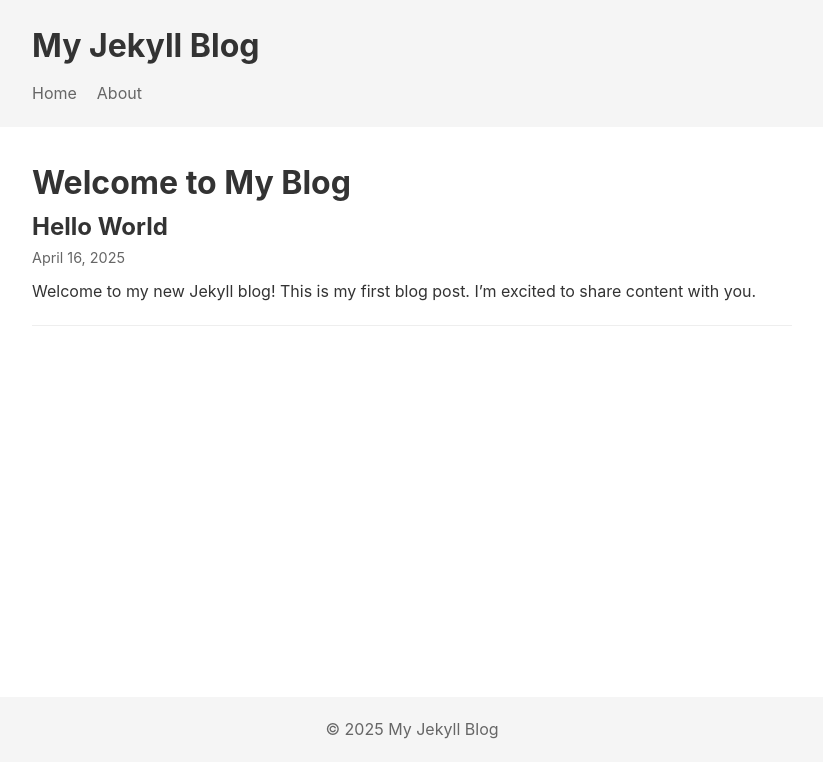
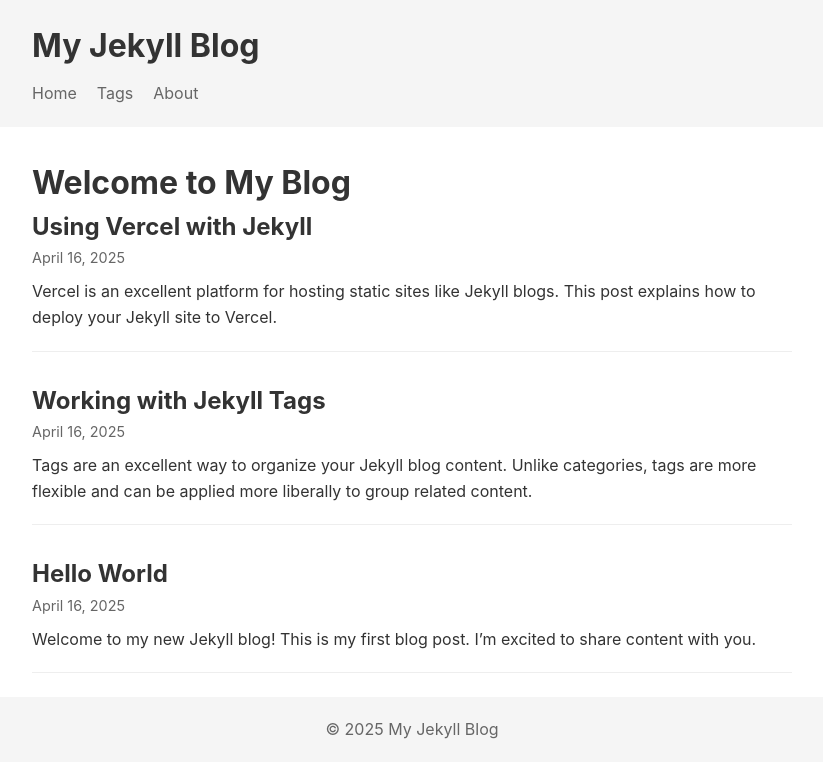
Before and after one commit to OxfordOutlander/charljeblog, a Jekyll site: the page built from index.html, in a window 1280 px wide. Shown: the top 778 px of the page, without its empty margins (228-1051 px from the left). Built offline with Jekyll 4.4.1, drawn with Linux system fonts in a browser that asks for light colours.

Commit message:
jekyll v2 with tags working

```diff
--- a/_config.yml
+++ b/_config.yml
@@ -11,6 +11,12 @@
   - jekyll-feed
   - jekyll-seo-tag
 
+# Collections for tags
+collections:
+  tags:
+    output: true
+    permalink: /tags/:path/
+
 exclude:
   - Gemfile
   - Gemfile.lock
--- a/_layouts/default.html
+++ b/_layouts/default.html
@@ -14,6 +14,7 @@
       <nav>
         <ul>
           <li><a href="{{ "/" | relative_url }}">Home</a></li>
+          <li><a href="{{ "/tags/" | relative_url }}">Tags</a></li>
           <li><a href="{{ "/about/" | relative_url }}">About</a></li>
         </ul>
       </nav>
--- /dev/null
+++ b/_plugins/tag_generator.rb
@@ -0,0 +1,37 @@
+module Jekyll
+  class TagPageGenerator < Generator
+    safe true
+
+    def generate(site)
+      return unless site.layouts.key? 'tag'
+
+      all_tags = []
+
+      # Collect all tags from all posts
+      site.posts.docs.each do |post|
+        if post.data['tags'].is_a?(Array)
+          all_tags.concat(post.data['tags'])
+        end
+      end
+
+      # Create a page for each unique tag
+      all_tags.uniq.each do |tag|
+        site.pages << TagPage.new(site, site.source, tag)
+      end
+    end
+  end
+
+  class TagPage < Page
+    def initialize(site, base, tag)
+      @site = site
+      @base = base
+      @dir = File.join('tags')
+      @name = "#{tag}.html"
+
+      self.process(@name)
+      self.read_yaml(File.join(base, '_layouts'), 'tag.html')
+      self.data['tag'] = tag
+      self.data['title'] = "Posts tagged with #{tag}"
+    end
+  end
+end
--- a/_posts/2025-04-16-hello-world.md
+++ b/_posts/2025-04-16-hello-world.md
@@ -3,6 +3,7 @@
 title: "Hello World"
 date: 2025-04-16 12:00:00 -0000
 categories: [jekyll, introduction]
+tags: [jekyll, static-site, markdown, tutorial]
 ---
 
 Welcome to my new Jekyll blog! This is my first blog post. I'm excited to share content with you.
--- /dev/null
+++ b/_posts/2025-04-16-second-post.md
@@ -0,0 +1,22 @@
+---
+layout: post
+title: "Working with Jekyll Tags"
+date: 2025-04-16 14:00:00 -0000
+categories: [jekyll, tips]
+tags: [jekyll, tags, organization, tutorial]
+---
+
+Tags are an excellent way to organize your Jekyll blog content. Unlike categories, tags are more flexible and can be applied more liberally to group related content.
+
+## How Tags Work in Jekyll
+
+Jekyll automatically creates collections of posts based on their tags. You can use Liquid templates to access these collections and create tag-based archives.
+
+## Benefits of Using Tags
+
+- **Improved Navigation**: Help readers find related content
+- **Better SEO**: Tags can improve search engine optimization
+- **Content Organization**: Group similar topics together
+- **Reader Experience**: Allow readers to browse topics they're interested in
+
+To add tags to a post, simply include them in the front matter as we've done with this post.
--- /dev/null
+++ b/_posts/2025-04-16-third-post.md
@@ -0,0 +1,26 @@
+---
+layout: post
+title: "Using Vercel with Jekyll"
+date: 2025-04-16 16:00:00 -0000
+categories: [deployment, hosting]
+tags: [vercel, deployment, hosting, static-site]
+---
+
+Vercel is an excellent platform for hosting static sites like Jekyll blogs. This post explains how to deploy your Jekyll site to Vercel.
+
+## Why Choose Vercel for Jekyll?
+
+- **Zero Configuration**: Vercel automatically detects Jekyll and configures the build process
+- **Performance**: Global CDN for fast loading times worldwide
+- **Preview Deployments**: Every git push creates a preview deployment
+- **Custom Domains**: Easy setup for custom domains with free SSL
+
+## Deployment Steps
+
+1. Push your Jekyll site to GitHub
+2. Connect your GitHub repository to Vercel
+3. Configure build settings if needed (usually automatic)
+4. Set environment variables if necessary
+5. Deploy!
+
+Vercel will automatically build and deploy your Jekyll site for every push to your main branch.
--- a/assets/css/main.css
+++ b/assets/css/main.css
@@ -92,6 +92,54 @@
   margin-top: 20px;
 }
 
+/* Tag styling */
+.post-tags {
+  margin: 10px 0;
+  font-size: 0.9em;
+}
+
+.post-tag {
+  color: #0066cc;
+  text-decoration: none;
+}
+
+.post-tag:hover {
+  text-decoration: underline;
+}
+
+.tag-cloud {
+  margin: 30px 0;
+  line-height: 2;
+}
+
+.tag-link {
+  display: inline-block;
+  background-color: #f1f1f1;
+  padding: 4px 10px;
+  margin: 4px;
+  border-radius: 15px;
+  color: #333;
+  text-decoration: none;
+  font-size: 0.9em;
+}
+
+.tag-link:hover {
+  background-color: #e1e1e1;
+}
+
+.tag-link.active {
+  background-color: #0066cc;
+  color: white;
+}
+
+.tag-section {
+  margin-bottom: 40px;
+}
+
+.tag-list h3 {
+  margin-bottom: 5px;
+}
+
 /* Responsive */
 @media (max-width: 600px) {
   body {
```
Also changed, not shown: _layouts/post.html (+9 -0 lines), _layouts/tag.html (added, +42 -0 lines), tags.html (added, +54 -0 lines).
